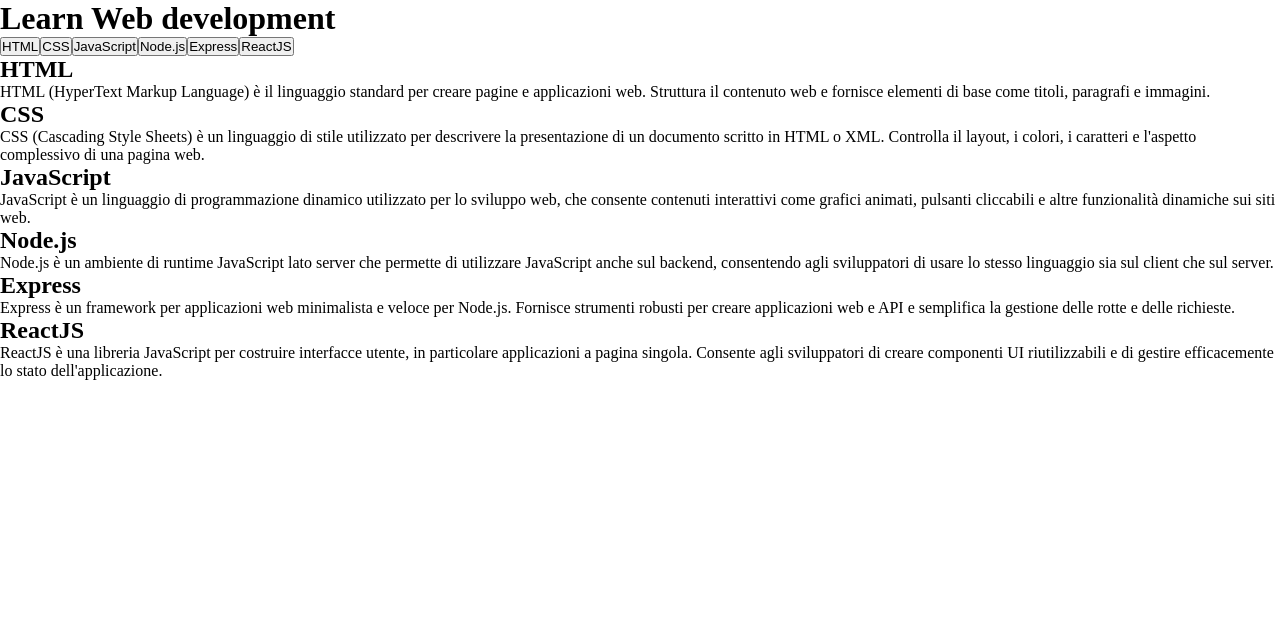
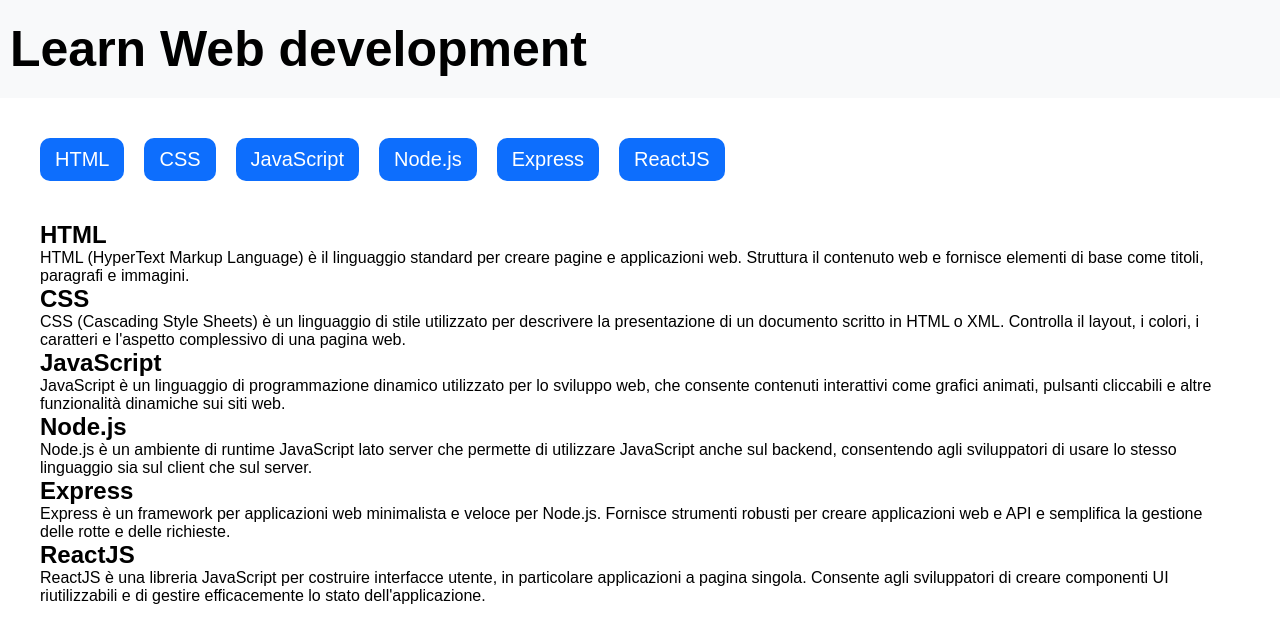
Before and after one commit to HaojieZhang123/react-use-state, a React (Vite) app: page / in a window 1280 px wide. Shown: the top 642 px of the page. Built offline with nearby package versions, Linux system fonts and the light colour scheme.

Commit message:
[UPD] stylized buttons and header

```diff
--- a/src/components/Main.jsx
+++ b/src/components/Main.jsx
@@ -41,6 +41,8 @@ const Main = () => {
 
     return (
         <>
+            <div className="container">
+
                 <div className="buttons-container">
                     {languages.map((element) => {
                         return (
@@ -67,6 +69,7 @@ const Main = () => {
                         )
                     })}
                 </div>
+            </div>
         </>
     )
 }
--- a/src/index.css
+++ b/src/index.css
@@ -2,4 +2,39 @@
   margin: 0;
   padding: 0;
   box-sizing: border-box;
+  font-family: sans-serif;
 }
+
+/* HEADER */
+header {
+  background-color: #F8F9FA;
+  font-size: 25px;
+  padding: 20px 10px
+}
+
+/* MAIN */
+.container {
+  max-width: 1200px;
+  margin: 0 auto;
+}
+
+.buttons-container {
+  padding: 40px 0;
+  display: flex;
+  justify-content: flex-start;
+  gap: 20px;
+}
+
+button {
+  padding: 10px 15px;
+  font-size: 20px;
+  color: #FFF;
+  background-color: #0D6EFD;
+  border-radius: 10px;
+  border: transparent;
+}
+
+button.active {
+  color: #000;
+  background-color: #FFC107;
+}
```
Lines whose indentation alone changed are shown as unchanged.
